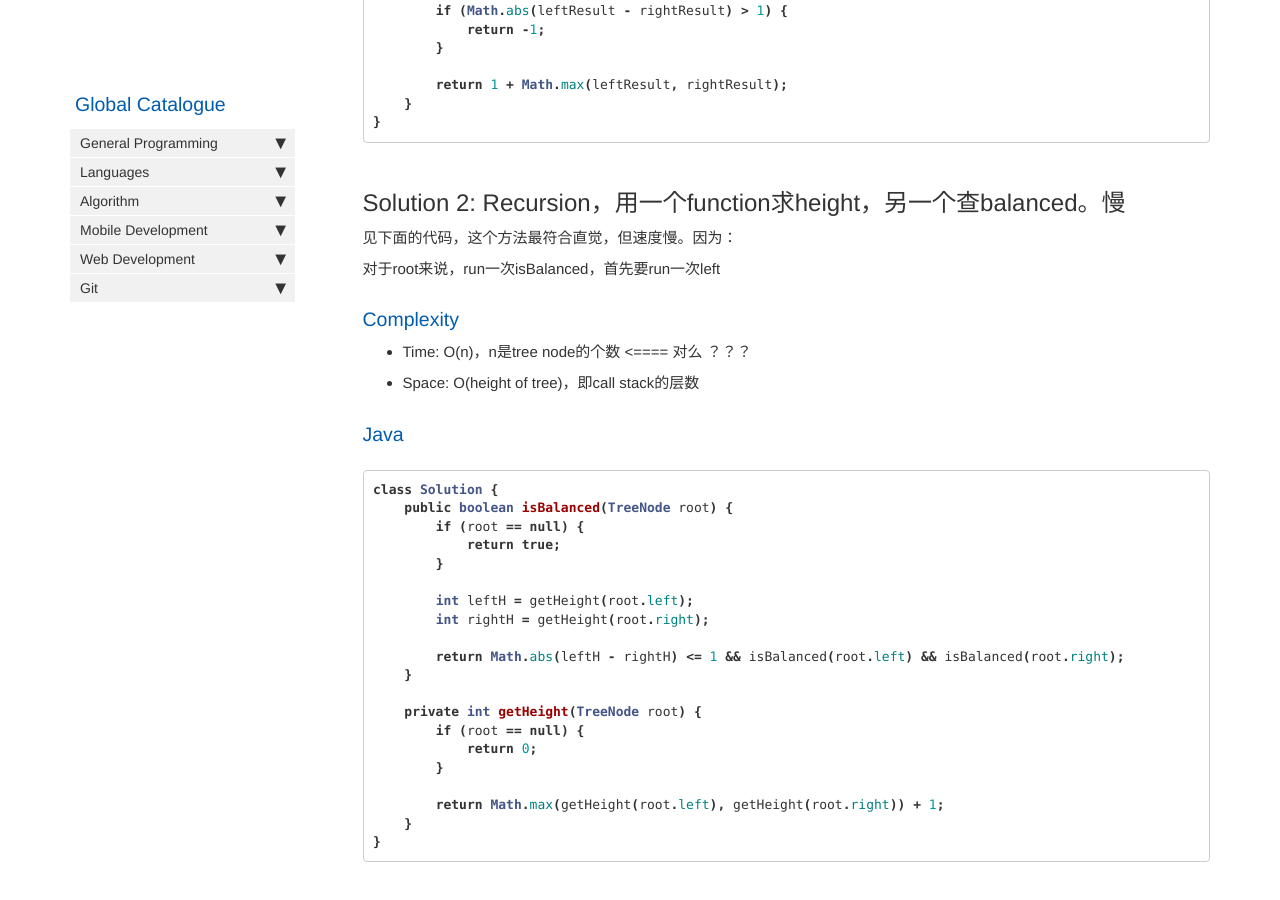
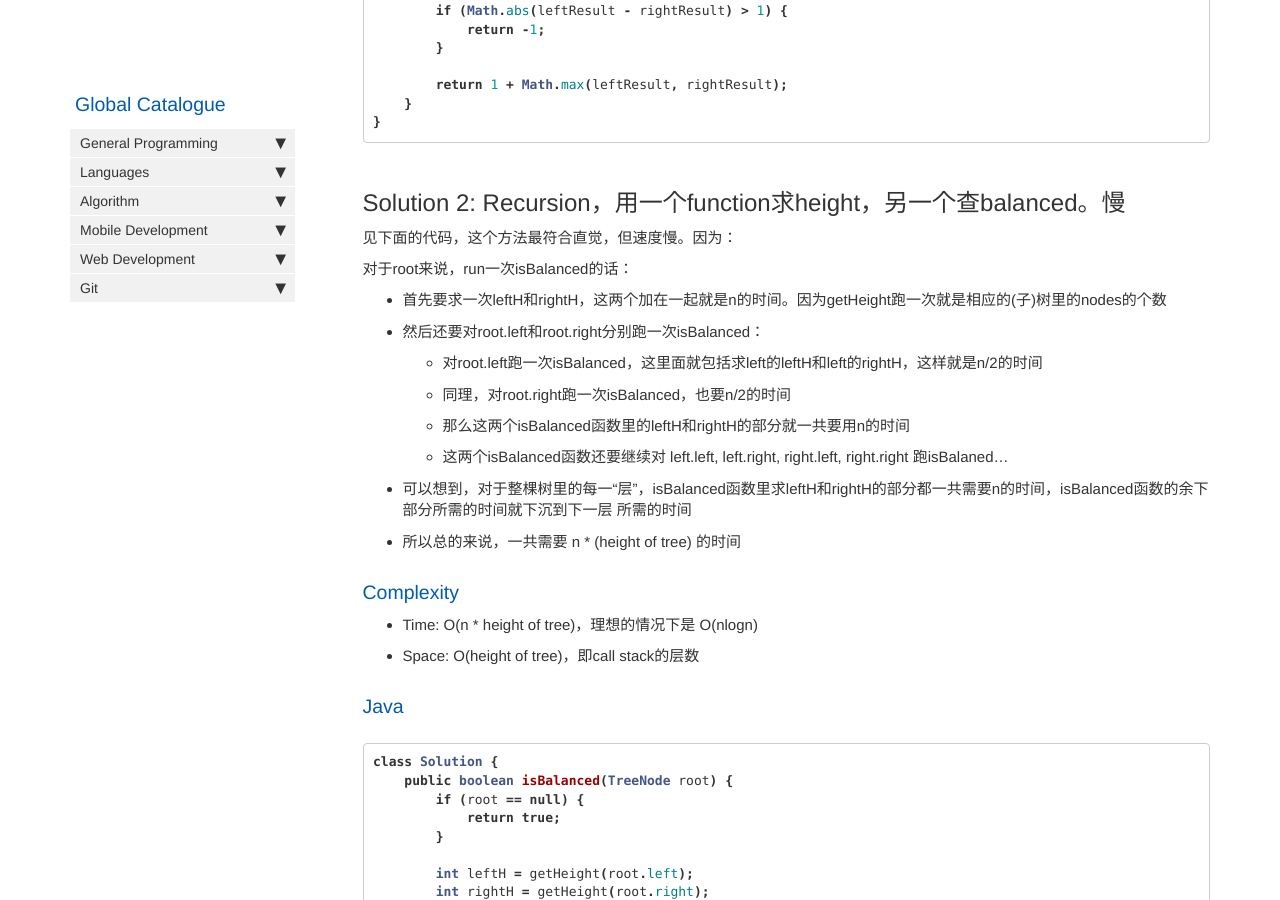
Before and after one commit to HungryOrc/hungryorc.github.io, a Jekyll site: the page built from pages/algorithm/algorithm_balanced_binary_tree.md, in a window 1280 px wide and 900 px high, scrolled down 1371 px. Built offline with Jekyll 4.4.1, drawn with Linux system fonts in a browser that asks for light colours; nearby versions of some CDN libraries; comment, search, counter and statistics services are not loaded.

Commit message:
Update algorithm_balanced_binary_tree.md

```diff
--- a/pages/algorithm/algorithm_balanced_binary_tree.md
+++ b/pages/algorithm/algorithm_balanced_binary_tree.md
@@ -73,10 +73,19 @@ class Solution {
 ## Solution 2: Recursion，用一个function求height，另一个查balanced。慢
 见下面的代码，这个方法最符合直觉，但速度慢。因为：
 
-对于root来说，run一次isBalanced，首先要run一次left
+对于root来说，run一次isBalanced的话：
+* 首先要求一次leftH和rightH，这两个加在一起就是n的时间。因为getHeight跑一次就是相应的(子)树里的nodes的个数
+* 然后还要对root.left和root.right分别跑一次isBalanced：
+  * 对root.left跑一次isBalanced，这里面就包括求left的leftH和left的rightH，这样就是n/2的时间
+  * 同理，对root.right跑一次isBalanced，也要n/2的时间
+  * 那么这两个isBalanced函数里的leftH和rightH的部分就一共要用n的时间
+  * 这两个isBalanced函数还要继续对 left.left, left.right, right.left, right.right 跑isBalaned...
+* 可以想到，对于整棵树里的每一“层”，isBalanced函数里求leftH和rightH的部分都一共需要n的时间，isBalanced函数的余下部分所需的时间就下沉到下一层
+所需的时间
+* 所以总的来说，一共需要 n * (height of tree) 的时间
 
 ### Complexity
-* Time: O(n)，n是tree node的个数 <==== 对么 ？？？
+* Time: O(n * height of tree)，理想的情况下是 O(nlogn)
 * Space: O(height of tree)，即call stack的层数
 
 ### Java
```
